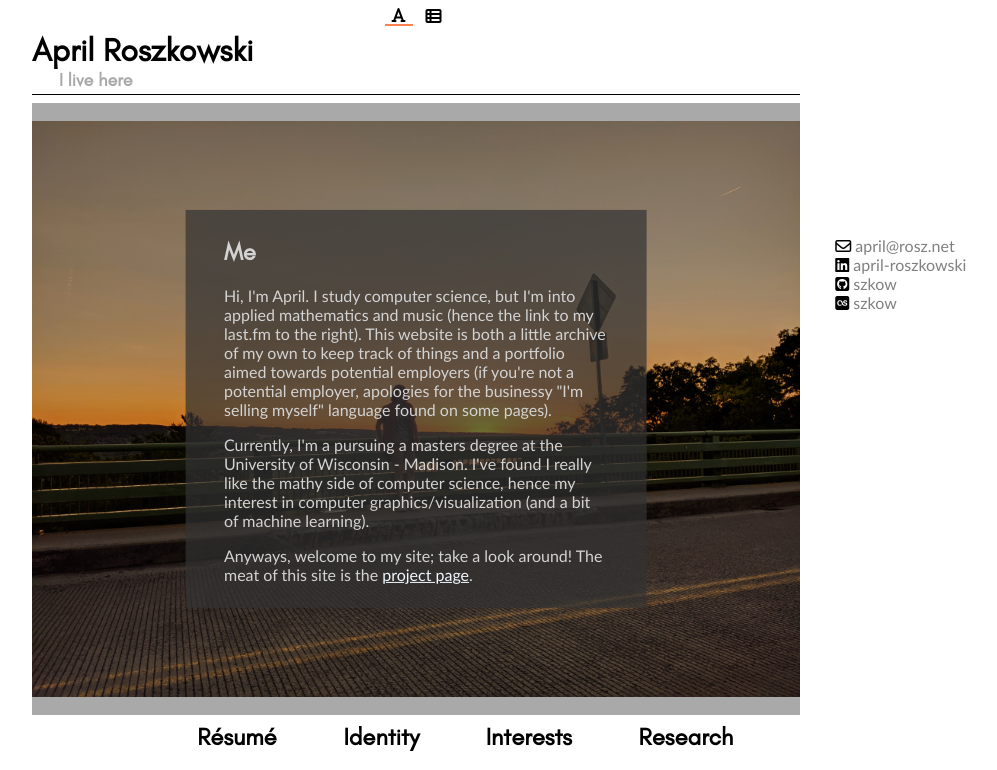
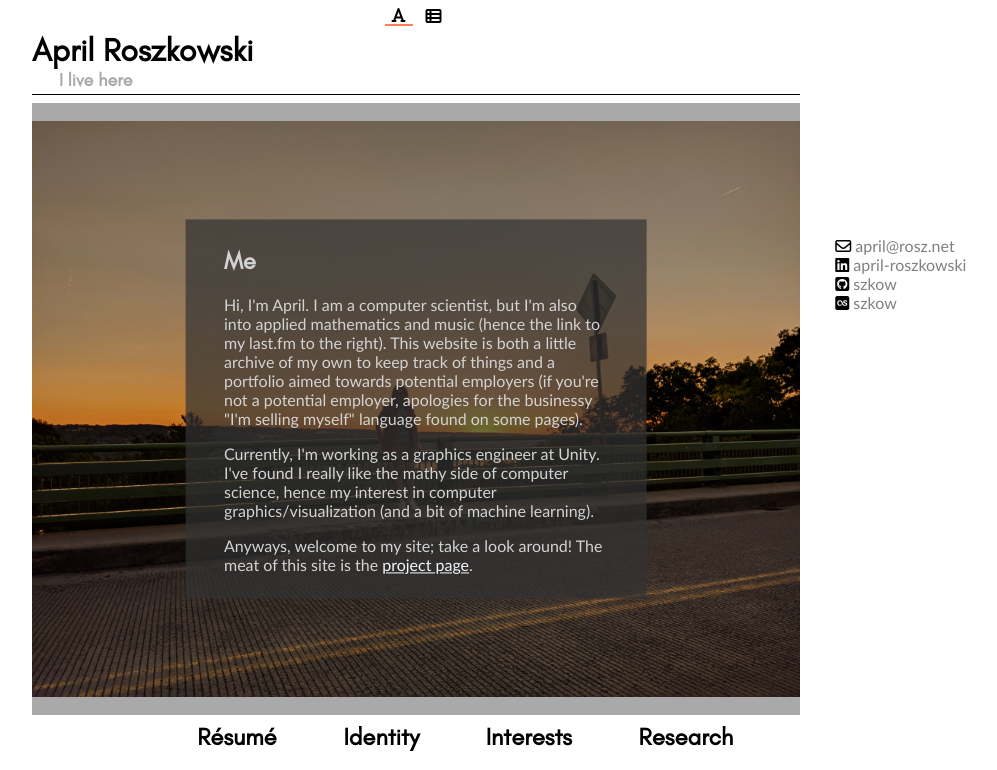
Before and after one commit to szkow/personal-website, a PHP site: page /about/index.php in a window 1280 px wide. Shown: the top 770 px of the page, without its empty margins (224-1221 px from the left). Run offline with PHP 8.4, Linux system fonts and the light colour scheme; data that the repository does not hold is empty; some libraries are stand-ins or nearby versions.

Commit message:
Updated about page, resume

```diff
--- a/about/index.php
+++ b/about/index.php
@@ -130,13 +130,13 @@
             <div id='about-me-text'>
                 <h2>Me</h2>
                 <p>
-                    Hi, I'm April. I study computer science, but I'm into applied mathematics and music (hence the link to my last.fm to the right). This website is both a little archive of my own to keep track of things and a portfolio aimed towards potential employers (if you're not a potential employer, apologies for the businessy "I'm selling myself" language found on some pages).
+                    Hi, I'm April. I am a computer scientist, but I'm also into applied mathematics and music (hence the link to my last.fm to the right). This website is both a little archive of my own to keep track of things and a portfolio aimed towards potential employers (if you're not a potential employer, apologies for the businessy "I'm selling myself" language found on some pages).
                 </p>
                 <p>
-                    Currently, I'm a pursuing a masters degree at the University of Wisconsin - Madison. I've found I really like the mathy side of computer science, hence my interest in computer graphics/visualization (and a bit of machine learning).
+                    Currently, I'm working as a graphics engineer at Unity. I've found I really like the mathy side of computer science, hence my interest in computer graphics/visualization (and a bit of machine learning).
                 </p>
                 <p>
-                    Anyways, welcome to my site; take a look around! The meat of this site is the <a href='projects.php'>project page</a>.
+                    Anyways, welcome to my site; take a look around! The meat of this site is the <a href='/projects/'>project page</a>.
                 </p>
             </div>
             <div id='about-resume-text'>
@@ -166,7 +166,7 @@
                     is what I spend the majority of time on, though. My music tastes are pretty varied,
                     but the most common theme is that I love contemporary music and more experimental
                     stuff. You can see what I've been listening to recently on my Last.fm account,
-		    found among my social links.
+		            found among my social links.
                 </p>
             </div>
             <div id='about-research-text'>
@@ -183,7 +183,7 @@
                     united some humanities fields with computation and was motivated by cultural heritage.
                 </p>
                 <p>
-                    Most recently, I worked in a mathematics research lab studying
+                    More recently, I worked in a mathematics research lab studying
                     <a href="https://en.wikipedia.org/wiki/Optimal_control">optimal control theory</a> and the problem of how to make
                     many robots to move similarly. It's difficult to explain this clearly <em>and</em> briefly, so it may be
                     more enlightening if you're curious to skim my final presentation for the REU: download as
```
Also changed, not shown: 1 other file.
